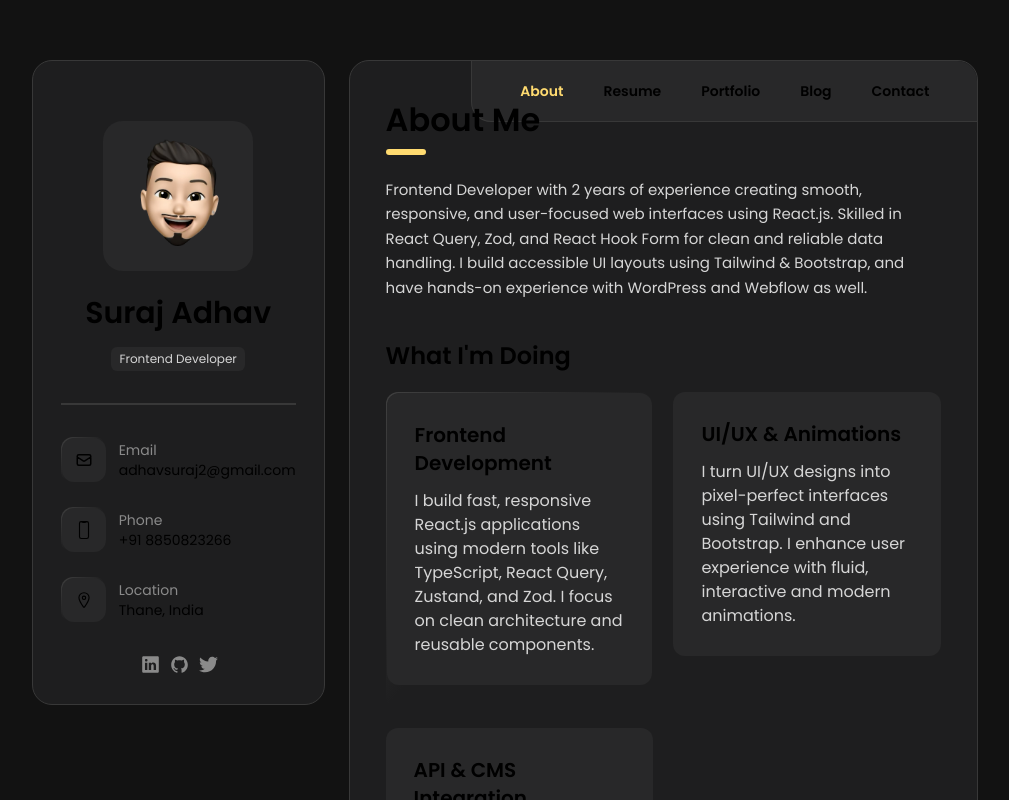
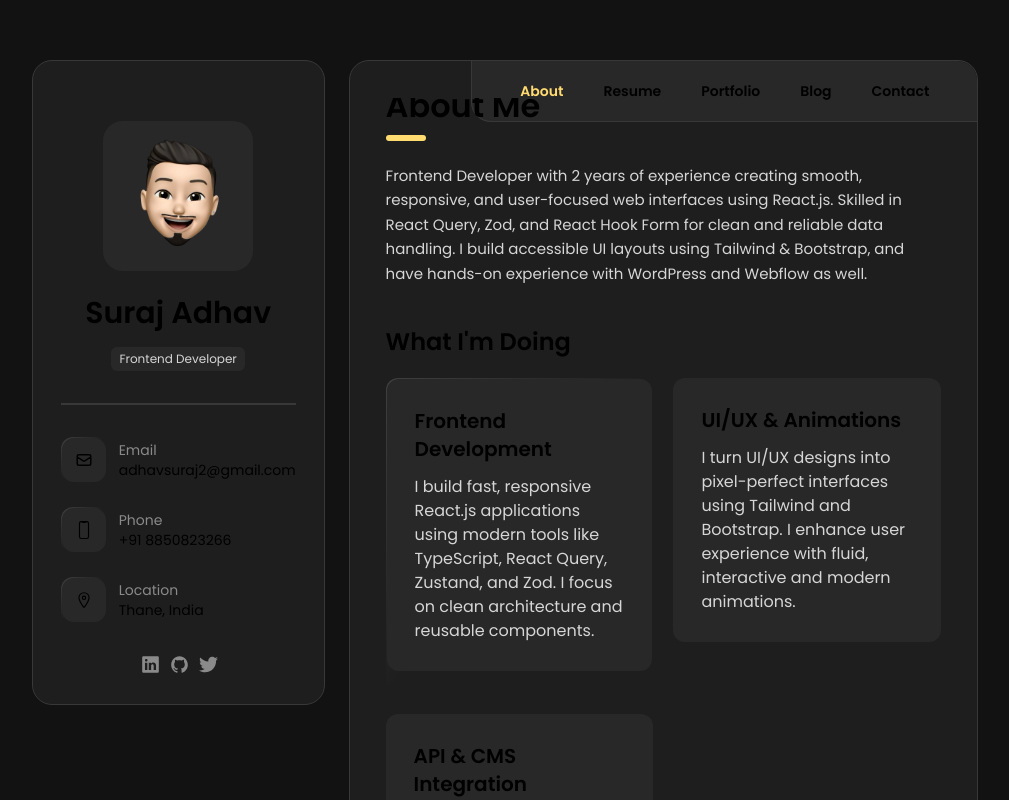
Before and after one commit to suraj-adhav-js/portfolio-website, a React (Vite) app: page / in a window 1280 px wide. Shown: the top 800 px of the page, without its empty margins (135-1144 px from the left). Built offline with nearby package versions, Linux system fonts and the light colour scheme.

Commit message:
solve margin issue in about component

```diff
--- a/src/components/PageHeading.tsx
+++ b/src/components/PageHeading.tsx
@@ -5,7 +5,7 @@ interface Props{
 const PageHeading = ({children}: Props) => {
   return (
     <div className="mb-4">
-      <h1 className="leading-1 mt-5 mb-2 text-2xl lg:text-[32px] lg:mb-4 font-semibold z-50 ">{children}</h1>
+      <h1 className="leading-1 mt-1.5 mb-2 text-2xl lg:text-[32px] lg:mb-4 font-semibold z-50 ">{children}</h1>
       <span className="inline-block bg-accent w-10 h-1.5 lg:h-1.5 rounded-full"></span>
     </div>
   );
```
